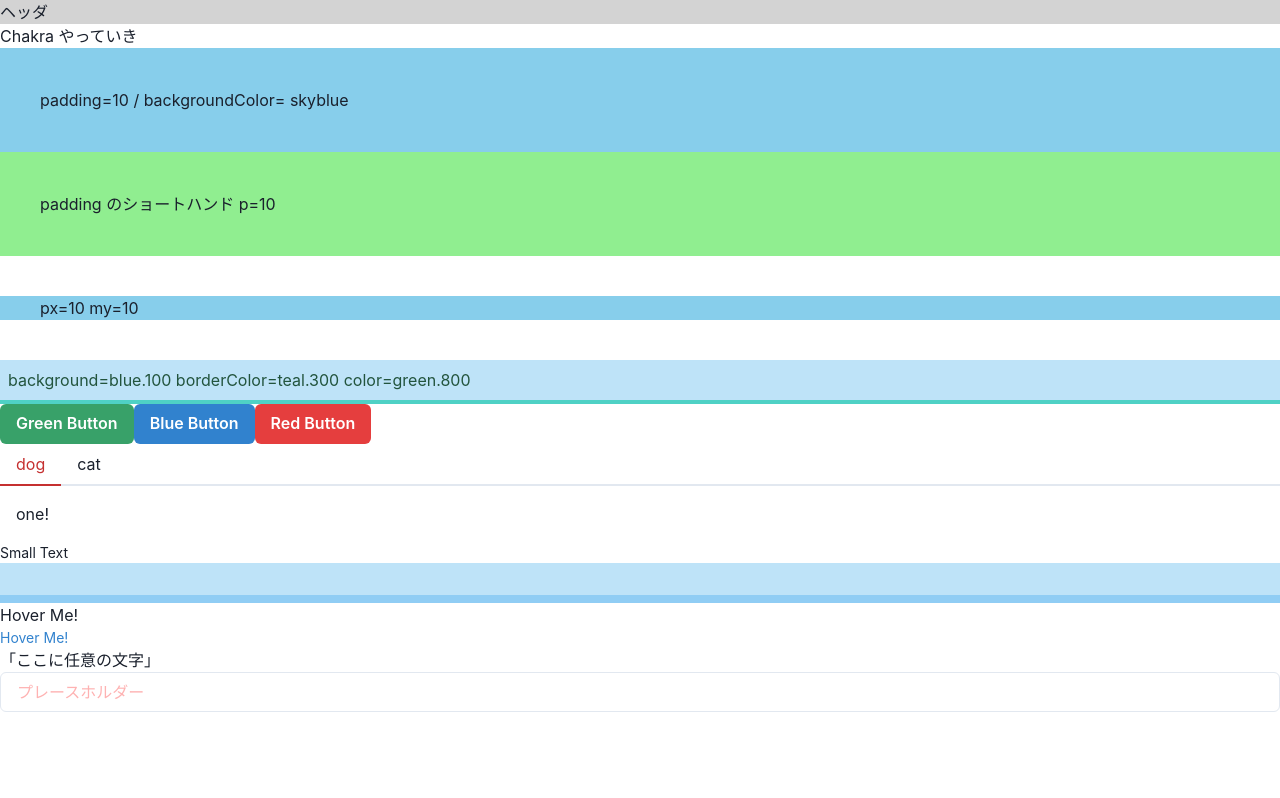
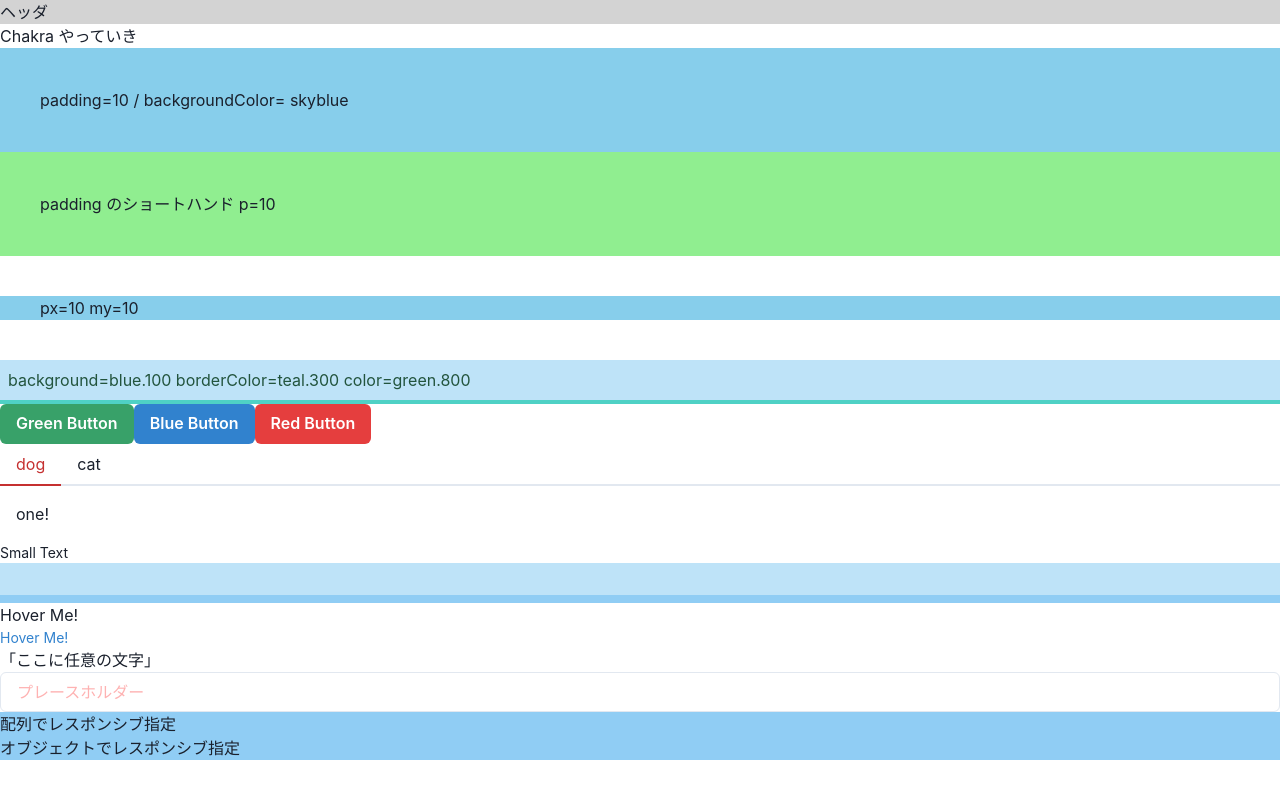
Before and after one commit to y4shiro/chakraui-way-of-walking, a Next.js app: page / in a window 1280 px wide. Built offline with nearby package versions, Linux system fonts and the light colour scheme.

Commit message:
要素のレスポンシブ指定方法

```diff
--- a/pages/index.tsx
+++ b/pages/index.tsx
@@ -77,6 +77,20 @@
         placeholder="プレースホルダー"
         _placeholder={{ color: 'red.200' }}
       />
+
+      <Box bg={['red.200', 'yellow.200', 'green.200', 'blue.200']}>
+        配列でレスポンシブ指定
+      </Box>
+      <Box
+        bg={{
+          base: 'red.200',
+          sm: 'yellow.200',
+          md: 'green.200',
+          lg: 'blue.200',
+        }}
+      >
+        オブジェクトでレスポンシブ指定
+      </Box>
     </>
   );
 };
```
